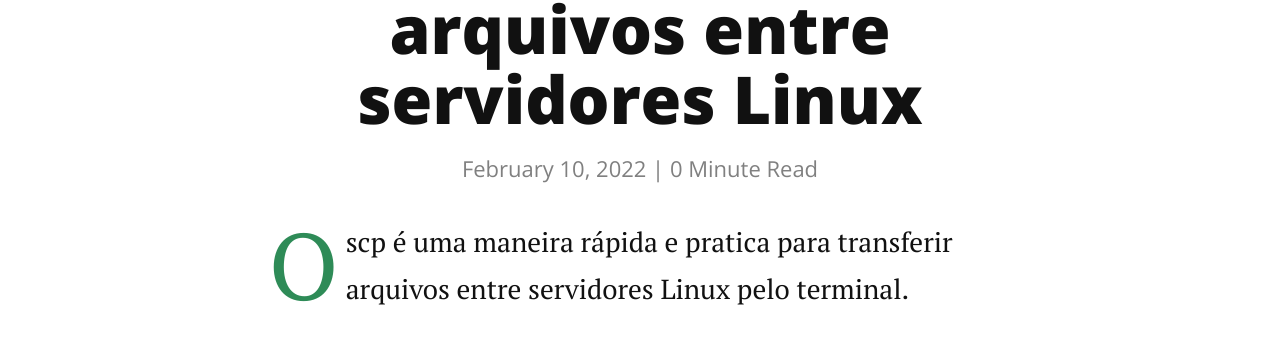
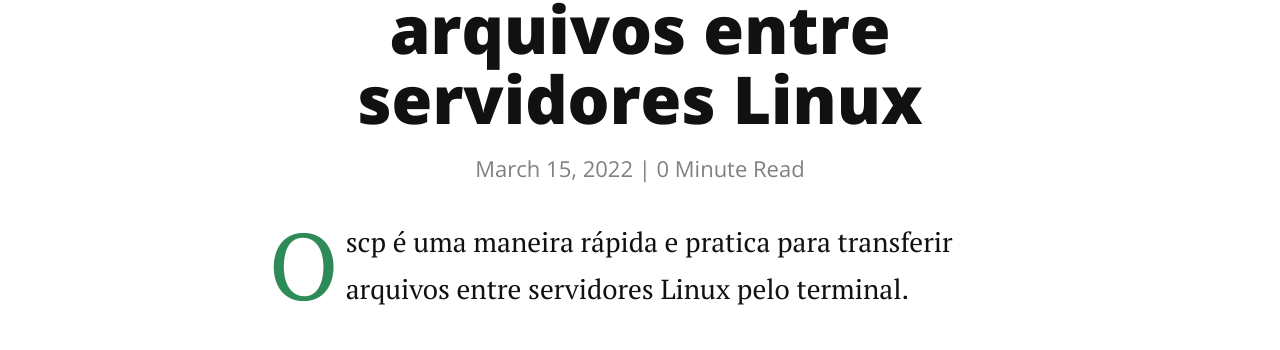
Before and after one commit to FilipeOSilva/oldBlog, a Jekyll site: the page built from _posts/2022-03-15-scp-como-usar.markdown, in a window 1280 px wide. Shown: the part 437-787 px from the top of the page. Built offline with Jekyll 4.4.1, drawn with Linux system fonts in a browser that asks for light colours; nearby versions of some CDN libraries.

Commit message:
fix: Correção de data

```diff
--- a/_posts/2022-03-15-scp-como-usar.markdown
+++ b/_posts/2022-03-15-scp-como-usar.markdown
@@ -1,7 +1,7 @@
 ---
 layout: post
 title:  "SCP transitando arquivos entre servidores Linux"
-date:   2022-02-10
+date:   2022-03-15
 ---
 
 <p class="intro"><span class="dropcap">O</span> scp é uma maneira rápida e pratica para transferir arquivos entre servidores Linux pelo terminal.</p>
```
